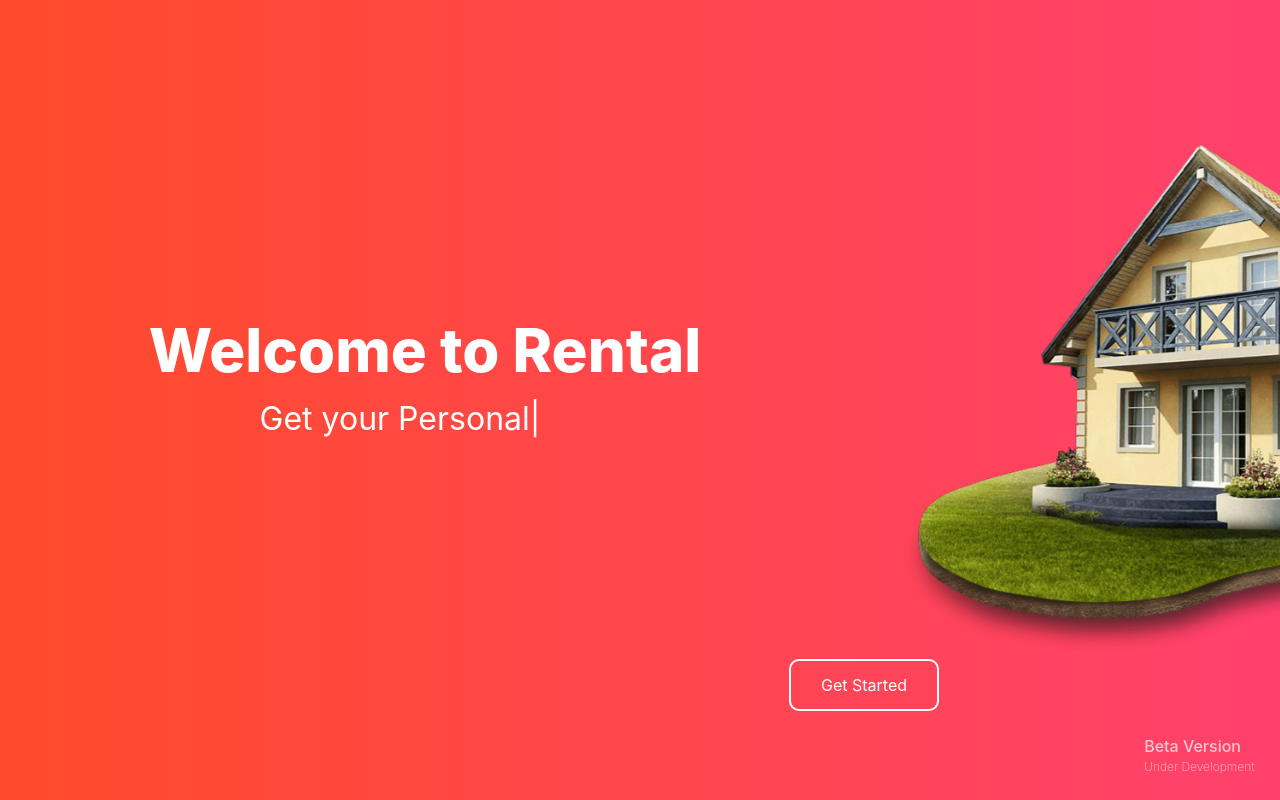
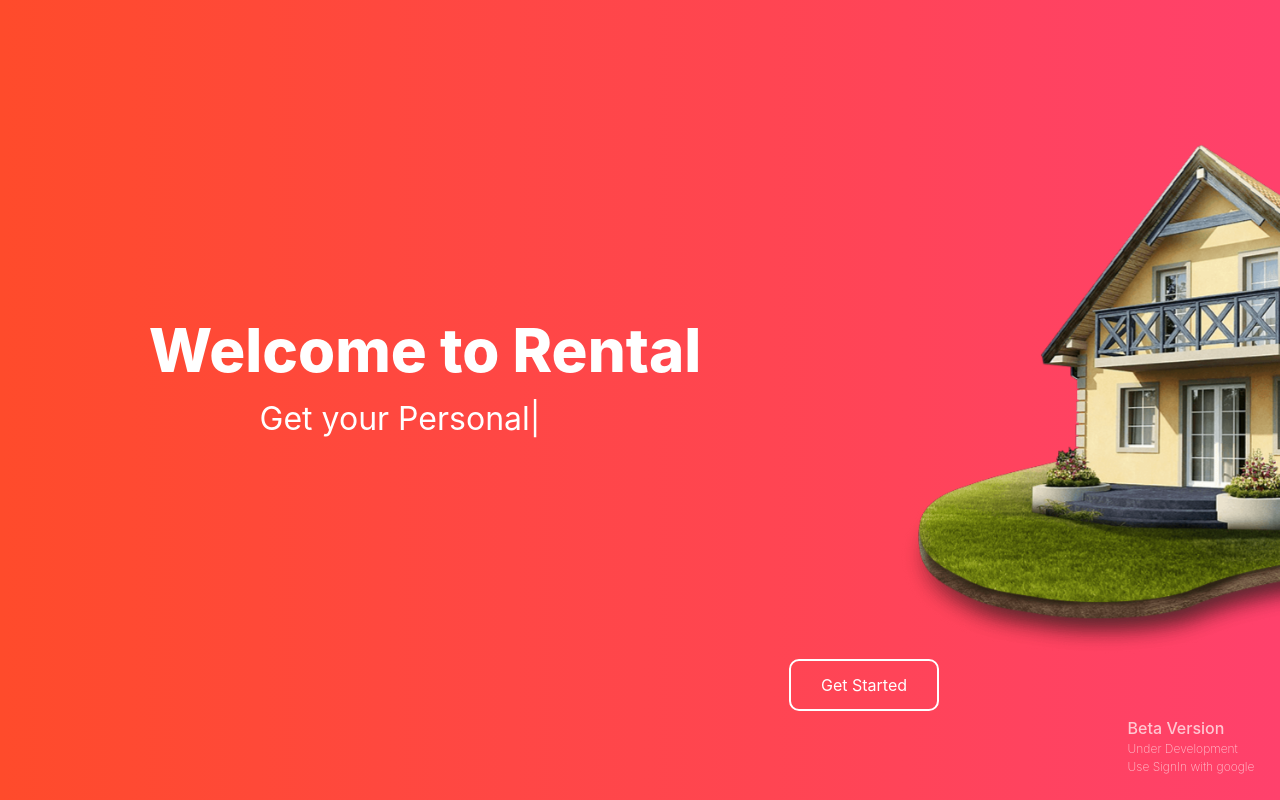
Before and after one commit to chdineshbabu/rental, a React (Create React App) app: page / in a window 1280 px wide. Built offline with nearby package versions, Linux system fonts and the light colour scheme.

Commit message:
Update App.js

```diff
--- a/src/App.js
+++ b/src/App.js
@@ -21,6 +21,7 @@ function App() {
     <div className="beta">
         <p>Beta Version</p>
         <p style={{fontWeight:'200', fontSize:'12px'}}>Under Development</p>
+  <p style={{fontWeight:'200', fontSize:'12px'}}>Use SignIn with google</p>
       </div>
   </BrowserRouter>
   );
```
